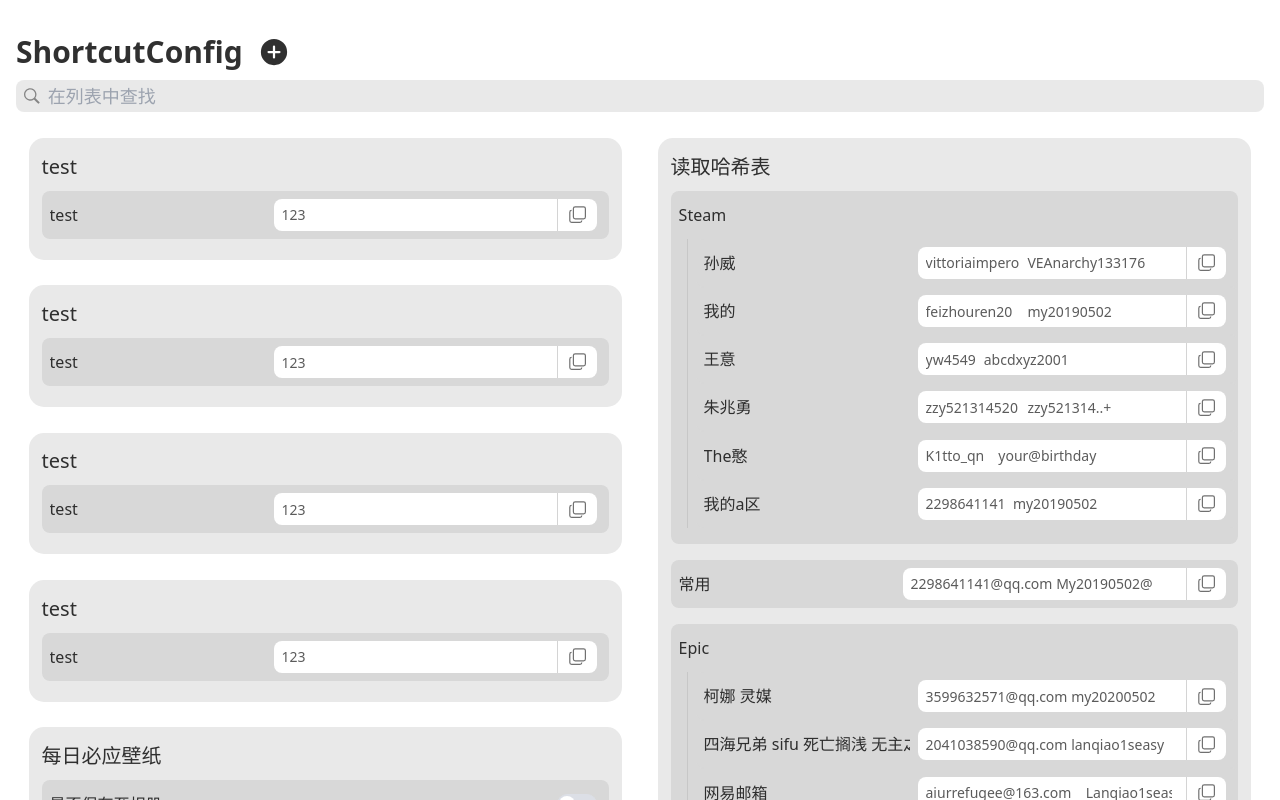
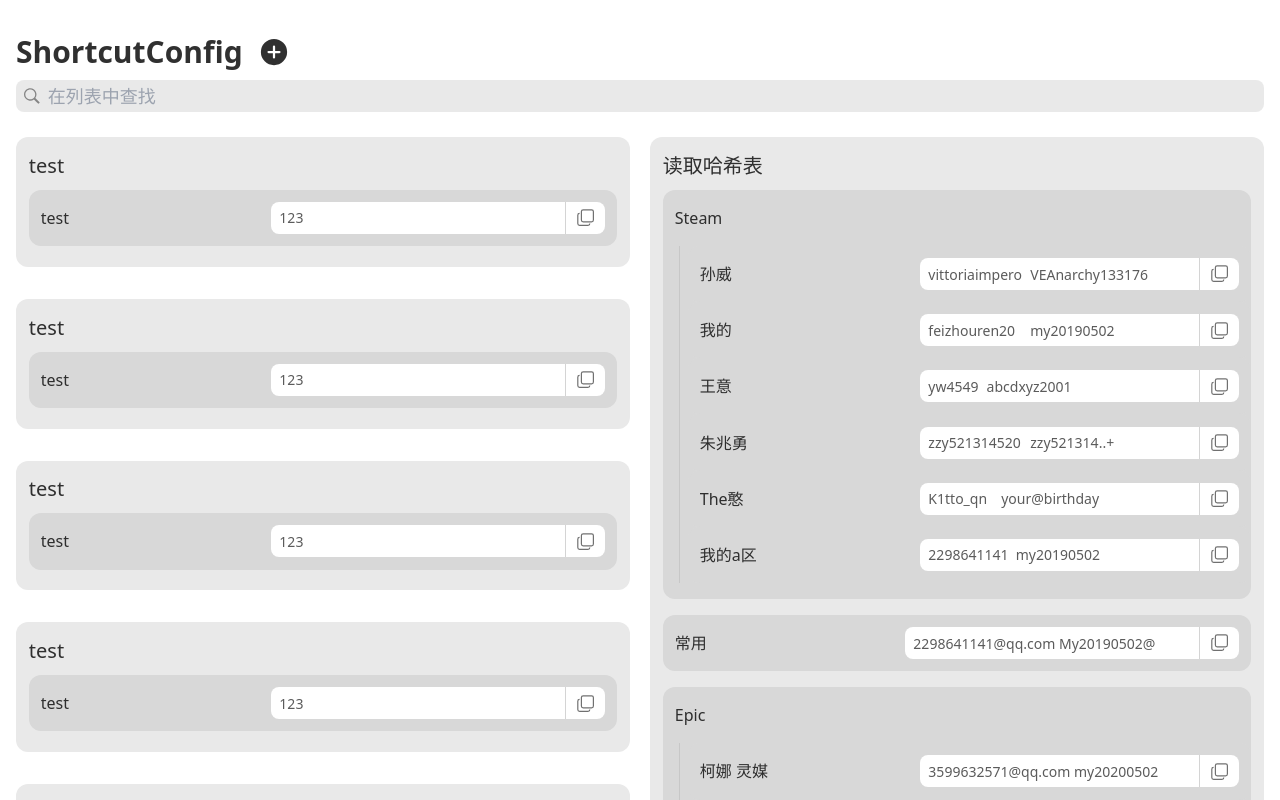
Before and after one commit to AiurRefugee/shortcutConfig, a Vue app: page /#/ in a window 1280 px wide. Built offline with nearby package versions, Linux system fonts and the light colour scheme.

Commit message:
new scroll

```diff
--- a/src/components/Widgets.vue
+++ b/src/components/Widgets.vue
@@ -72,16 +72,16 @@ onMounted(() => {});
 </script>
 
 <template>
-  <div ref="listItemWrapper" class="listItemWrapper rounded-lg" :id="param.key">
+  <div ref="listItemWrapper" class="listItemWrapper rounded-xl" :id="param.key">
     <div
       id="listItem"
-      class="text-lg p-2 pr-0 flex w-full justify-between items-center cursor-pointer"
-      @click="showOpt(listItemWrapper, param.canAddParam)"
+      class="text-lg p-3 pr-0 flex w-full justify-between items-center cursor-pointer"
+
     >
       <div
         class="w-2/5 whitespace-nowrap overflow-auto pr-2"
         :class="param.params ? 'flex-1' : ''"
-
+        @click="showOpt(listItemWrapper, param.canAddParam)"
       >
         <div
           class="w-full flex items-center overflow-hidden text-base txtDark_Primary"
--- a/src/components/header.vue
+++ b/src/components/header.vue
@@ -1,7 +1,6 @@
 <script setup>
 import { ref, onMounted, onUnmounted } from "vue";
 defineExpose({
-  test,
 });
 const props = defineProps([
   "showBack",
@@ -11,9 +10,6 @@ const props = defineProps([
   "showTitle",
   "scrollFunc",
 ]);
-function test() {
-  console.log("test");
-}
 </script>
 <template>
   <header
--- a/src/components/searchBar.vue
+++ b/src/components/searchBar.vue
@@ -44,7 +44,7 @@ function inputBlur() {
   gsap.to("#scrollTitle", {
     height: "2.5rem",
     duration: 0.2,
-    ease: 'power1',
+    ease: "power1",
   });
   // gsap.to("#cancelSearch", {
   //   width: "0",
@@ -70,13 +70,7 @@ onMounted(() => {});
   <div
     ref="searchWrapper"
     id="searchBar"
-    class="overflow-hidden flex flex-col items-center fastTrans bgLight_Primary"
-  >
-    <div class="w-full px-4 max-width-screen flex justify-center bgLight_Primary pt-2 pb-3"
-      :style="{
-        // paddingTop: inputFocus ? '0.75rem' : '0.25rem',
-        // paddingBottom: inputFocus ? '0.75rem' : '0.25rem'
-      }"
+    class="overflow-hidden px-4 py-2 flex items-center fastTrans bgLight_Primary"
   >
     <div
       class="w-full h-full bgSearch flex-1 flex items-center rounded-lg px-2"
@@ -96,12 +90,6 @@ onMounted(() => {});
         placeholder="在列表中查找"
         @focus="inputOnFocus"
       />
-        <!-- <div
-            class="bg-transparent text-gray-500 w-full h-8 text-lg txtDark_Primary"
-            @click="inputFocus"
-            >
-            在列表中查找
-          </div> -->
     </div>
     <div
       id="cancelSearch"
@@ -121,7 +109,6 @@ onMounted(() => {});
       opacity: showDivider || inputFocus ? '1' : '0',
     }"
   ></div>
-  </div>
 </template>
 <style lang="scss">
 .mask {
--- a/src/components/shortcut.vue
+++ b/src/components/shortcut.vue
@@ -69,8 +69,8 @@ function deleteParam(index) {
 onMounted(() => {});
 </script>
 <template>
-  <div class="shortcutWrapper" ref="thisShortcut">
-    <div class="shortcut">
+  <div class="shortcutWrapper py-4" ref="thisShortcut">
+    <div class="shortcut rounded-xl">
       <div class="w-full flex items-center justify-between">
         <h2
           class="w-full text-xl"
--- a/src/styles/common.scss
+++ b/src/styles/common.scss
@@ -23,6 +23,9 @@ input:focus-visible {
 }
 #opt {
     // transition: all 0.3s ease-in-out;
+}
+.exFastTrans {
+    transition: all 0.1s ease;
 }
 .basicTrans {
     transition: all 0.5s ease-in-out;
@@ -200,10 +203,10 @@ svg {
 .shortcutContainer {
     width: 100vw;
     height: 100%;
-    column-count: var(--colNum);
+    column-count: 2;
+    column-gap: 20px;
     max-width: var(--maxW);
     break-inside: avoid;
-    grid-gap: 10px;
     transition: all 0.3s ease-in-out;
     opacity: 1;
     @media (width <= 628px) {
@@ -221,9 +224,8 @@ svg {
 .shortcutWrapper {
     max-width: 1420px;
     width: 100%;
-    z-index: 9;
     break-inside: avoid;
-    padding: var(--shortcutPad);
+    // padding: var(--shortcutPad);
     // padding-left: 0;
     background-color: var(--bgLight_Primary);
     margin: auto;
@@ -245,7 +247,7 @@ svg {
             color: var(--txtDark_Primary);
         }
         transition: all 0.3s ease-in-out;
-        border-radius: var(--radius-lg);
+        // border-radius: var(--radius-lg);
         padding: var(--shortcutPad);
         background-color: var(--bgLight_Secondary);
     }
@@ -322,7 +324,7 @@ button {
     flex-direction: column;
     overflow-y: auto;
     overflow-x: hidden;
-    border-radius: var(--radius-lg);
+    // border-radius: var(--radius-lg);
     box-shadow: 0 0 15px 10px #858181d1;
     background-color: var(--bgColorSecPrimary);
     @media (width <= 628px) {
@@ -439,7 +441,7 @@ button {
     overflow: auto;
     padding: 1vh 2vh;
     margin: 1vh 5px;
-    border-radius: var(--radius-base);
+    // border-radius: var(--radius-base);
     cursor: pointer;
 
     @media (max-width: 1420px) {
@@ -479,7 +481,7 @@ button {
     background-color: #414141;
     cursor: pointer;
     margin-right: 5px;
-    border-radius: 50%;
+    // border-radius: 50%;
     aspect-ratio: 1 / 1;
     padding: 2px;
     color: white;
--- a/src/views/home.vue
+++ b/src/views/home.vue
@@ -124,22 +124,17 @@ function navToDetail(shortcut) {
   });
 }
 
-function test() {
-  console.log("parent test");
-  console.log(header.value);
-  header.value.test();
-}
+function handleScroll($event) {
+  // if (inputFocus.value) {
+  //   return false;
+  // }
+  // console.log(scrollView.value)
+  // const scrollTitle = document.getElementById("scrollTitle");
+  // // if (!animatingHeight) {
+  // scrollTitle.style.height = 40 - Math.min(scrollView.value.scrollTop, 40) + "px";
+  // // }
 
-function handleScroll(scrollView, $event) {
-  if (inputFocus.value) {
-    return false;
-  }
-  const scrollTitle = document.getElementById("scrollTitle");
-  // if (!animatingHeight) {
-    scrollTitle.style.height = 40 - Math.min(scrollView.scrollTop, 40) + "px";
-  // }
-
-  showTitle.value = scrollView.scrollTop > 40 ? true : false;
+  //showTitle.value = scrollView.scrollTop > 40 ? true : false;
   // if (springTimeout) {
   //   clearTimeout(springTimeout);
   // }
@@ -169,7 +164,8 @@ function handleScroll(scrollView, $event) {
 }
 </script>
 <template>
-  <div class="w-full h-full flex flex-1 flex-col overflow-hidden">
+  <div class="w-full h-full flex justify-center overflow-hidden">
+    <div class="w-full h-full max-width-screen">
       <appHeader
         @test="test"
         ref="header"
@@ -178,16 +174,17 @@ function handleScroll(scrollView, $event) {
         :inputFocus="inputFocus"
         @click="test"
       />
+      <div ref="scrollView" class="w-full h-full overflow-auto" @scroll="handleScroll">
         <div
           id="scrollTitle"
-      class="basicTrans w-full flex relative h-10 justify-center items-center overflow-hidden"
+          class="w-full flex relative h-10 justify-center items-center overflow-hidden"
           :style="{
             opacity: showTitle ? '0' : '1',
             height: showTitle || inputFocus ? '0' : '2.5rem',
           }"
         >
           <div
-        class="max-width-screen w-full flex absolute px-4 bottom-0 h-10 items-center text-3xl m-auto font-bold txtDark_Primary"
+            class="w-full flex absolute px-4 bottom-0 h-10 items-center text-3xl m-auto font-bold txtDark_Primary"
           >
             <h1>ShortcutConfig</h1>
 
@@ -201,32 +198,25 @@ function handleScroll(scrollView, $event) {
           v-model:inputFocus="inputFocus"
           :showDivider="showTitle"
         />
-    <div
-      ref="scrollView"
-      class="w-full h-full flex-1 pb-16 overflow-auto overscrollBehaviorNone"
-      @scroll="handleScroll(scrollView, $event)"
-      @scrollend="handleScrollEnd(scrollView, $event)"
-      onscrollend="handleScrollEnd"
-    >
-      <div class="w-full flex justify-center items-center px-4">
+        <div class="w-full flex-1 pb-16 px-4">
+          <div class="w-full flex justify-center items-center">
             <div class="shortcutContainer">
-          <div class="txtDark_Primary text-2xl font-bold"></div>
               <shortcutComponent
                 v-for="(shortcut, index) in fileteredList"
                 :key="shortcut"
                 :shortcut="shortcut"
                 :shortcutIndex="index"
                 @removeShortcut="deleteShortcut"
-          >
-          </shortcutComponent>
+              />
+
               <div class="w-full h-24"></div>
             </div>
           </div>
 
           <div
-        class="shortcutList w-full px-4 pt-2 flex flex-col items-center overflow-auto"
+            class="shortcutList w-full pt-2 flex flex-col items-center overflow-auto"
           >
-        <div class="w-full max-width-screen rounded-xl overflow-hidden">
+            <div class="w-full rounded-xl overflow-hidden">
               <button
                 class="w-full flex-shrink-0 p-2 pb-0 bgLight_Secondary text-left"
                 v-for="(shortcut, index) in fileteredList"
@@ -247,7 +237,9 @@ function handleScroll(scrollView, $event) {
                         :key="item"
                         >{{ item.key }}</span
                       >
-                  <span class="txtDark_Basic" v-if="shortcut.params">...</span>
+                      <span class="txtDark_Basic" v-if="shortcut.params"
+                        >...</span
+                      >
                     </div>
                   </div>
                   <div class="w-5 aspect-auto">
@@ -274,8 +266,16 @@ function handleScroll(scrollView, $event) {
           </div>
         </div>
       </div>
+    </div>
+  </div>
 </template>
 <style lang="scss" scoped>
+::-webkit-scrollbar {
+  // display: none;
+}
+* {
+  // border: 1px solid black;
+}
 // .comFather:focus-within #scrollTitle {
 //   opacity: 0;
 //   height: 0;
```
Lines whose indentation alone changed are shown as unchanged.
